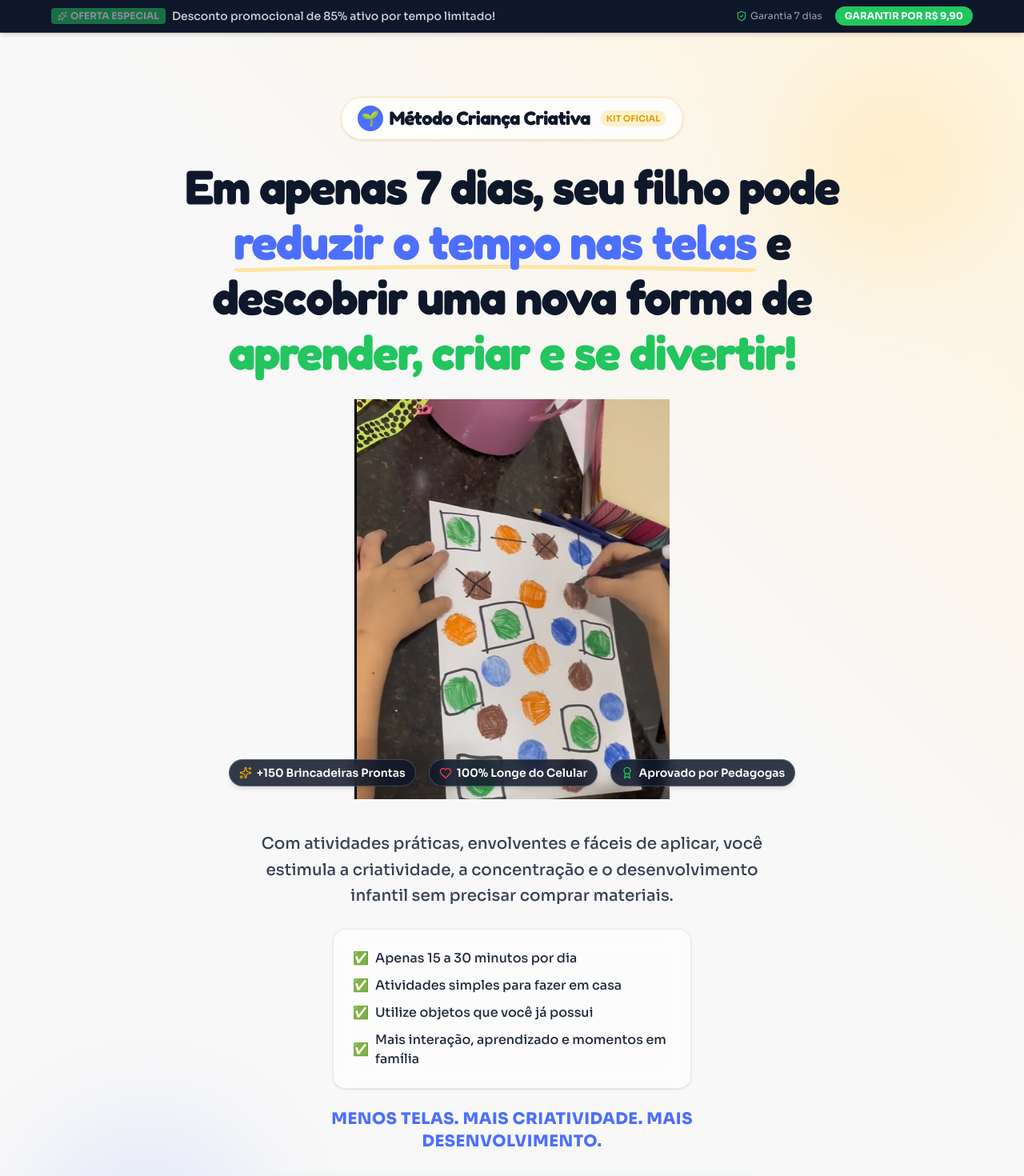
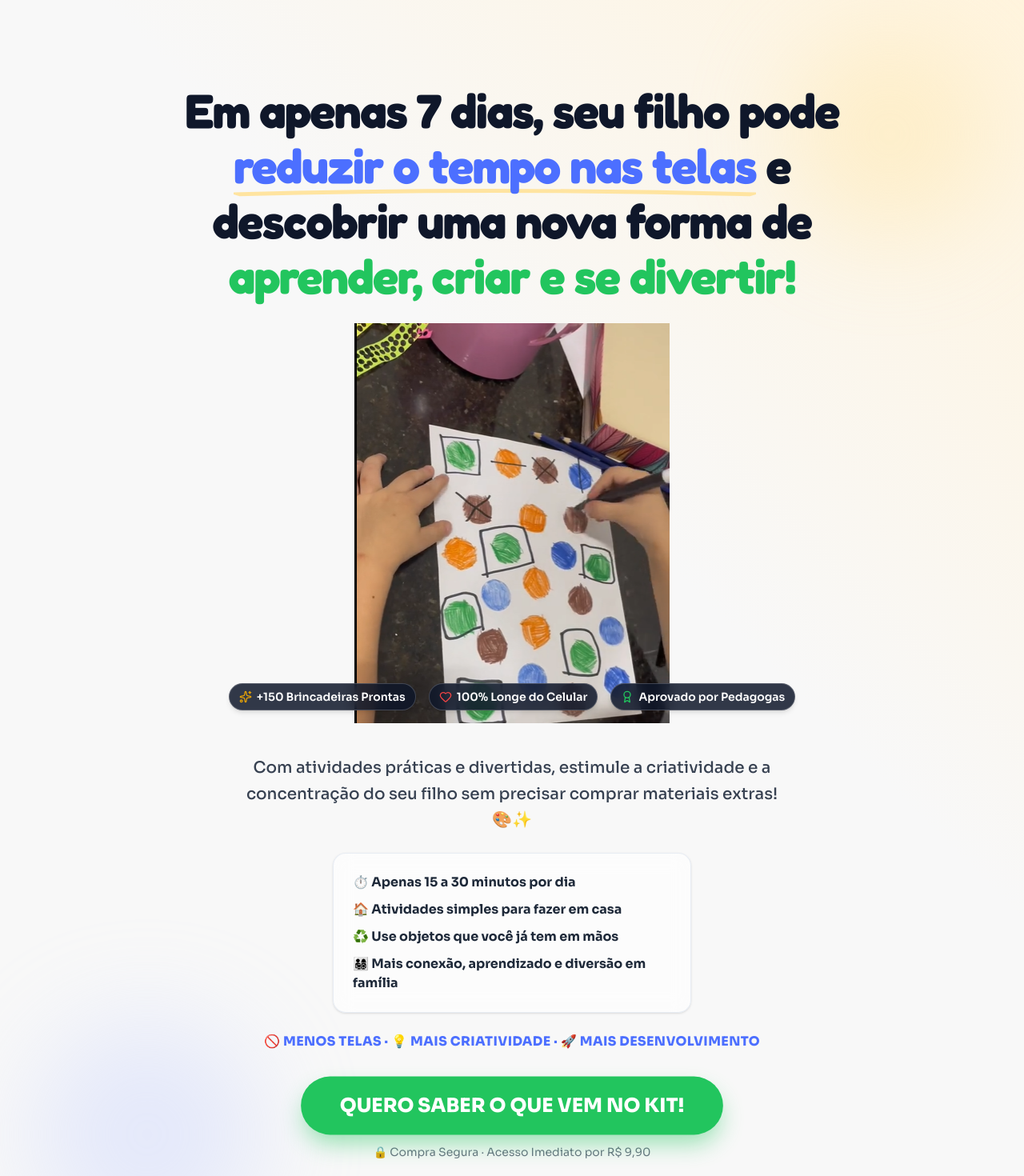
Before and after one commit to Mateus-Santana18/M-todo-Crian-a-Criativa, a React (Vite) app: page / in a window 1280 px wide. Shown: the top 1470 px of the page at 80% size. Built offline with nearby package versions, Linux system fonts and the light colour scheme.

Commit message:
feat: hide NotificationBar, remove post-Hero SectionDivider, optimize benefits list with emojis, and retarget Hero CTA to activities section

```diff
--- a/src/App.tsx
+++ b/src/App.tsx
@@ -4,7 +4,6 @@
  */
 
 import React from 'react';
-import NotificationBar from './components/NotificationBar';
 import Hero from './components/Hero';
 import SectionDivider from './components/SectionDivider';
 import ActivitiesGrid from './components/ActivitiesGrid';
@@ -19,14 +18,9 @@ import Footer from './components/Footer';
 export default function App() {
   return (
     <div className="min-h-screen bg-white text-[#0F172A] font-sans overflow-x-hidden selection:bg-[#4C6FFF] selection:text-white relative">
-      {/* Top Countdown Promotional Header */}
-      <NotificationBar />
-
       <main>
         {/* Hero Section */}
         <Hero />
-
-        <SectionDivider />
 
         {/* Activities Samples Grid */}
         <ActivitiesGrid />
--- a/src/components/Hero.tsx
+++ b/src/components/Hero.tsx
@@ -15,21 +15,8 @@ export default function Hero() {
       <div className="absolute bottom-10 left-10 w-72 h-72 bg-[#C7D2FE] rounded-full blur-3xl opacity-40 pointer-events-none -z-0" />
 
       <div className="max-w-4xl mx-auto text-center relative z-10">
-        {/* Logo Badge */}
-        <div className="inline-flex items-center gap-2 bg-white/80 backdrop-blur px-5 py-2.5 rounded-full shadow-sm border border-[#FFE4A0] mb-6">
-          <div className="w-8 h-8 bg-[#4C6FFF] rounded-full flex items-center justify-center text-white shadow-inner font-bold text-lg">
-            🌱
-          </div>
-          <span className="font-fredoka font-extrabold text-xl md:text-2xl tracking-tight text-[#0F172A]">
-            Método Criança Criativa
-          </span>
-          <span className="bg-[#FFF1CF] text-[#E4A107] text-[11px] font-bold px-2 py-0.5 rounded-full ml-1">
-            KIT OFICIAL
-          </span>
-        </div>
-
         {/* H1 Headline */}
-        <h1 className="font-fredoka text-[2.2rem] sm:text-4xl md:text-5xl lg:text-6xl font-extrabold leading-[1.15] mb-6 text-[#0F172A] tracking-tight max-w-4xl mx-auto">
+        <h1 className="font-fredoka text-[2.2rem] sm:text-4xl md:text-5xl lg:text-6xl font-extrabold leading-[1.15] mb-6 text-[#0F172A] tracking-tight max-w-4xl mx-auto pt-6">
           Em apenas 7 dias, seu filho pode{' '}
           <span className="text-[#4C6FFF] relative inline-block">
             reduzir o tempo nas telas
@@ -66,42 +53,38 @@ export default function Hero() {
         {/* Subtitle / Benefits Section */}
         <div className="text-base sm:text-lg md:text-xl text-[#374151] mb-8 max-w-2xl mx-auto font-medium space-y-6">
           <p className="leading-relaxed">
-            Com atividades práticas, envolventes e fáceis de aplicar, você estimula a criatividade, a concentração e o desenvolvimento infantil sem precisar comprar materiais.
+            Com atividades práticas e divertidas, estimule a criatividade e a concentração do seu filho sem precisar comprar materiais extras! 🎨✨
           </p>
 
           <div className="flex justify-center">
             <div className="inline-flex flex-col text-left gap-2.5 bg-white/60 backdrop-blur-md p-5 sm:p-6 rounded-2xl border border-slate-200/80 shadow-sm max-w-md w-full">
-              <div className="flex items-center gap-2 text-sm sm:text-base text-gray-800">
-                <span className="text-green-500 font-extrabold">✅</span>
-                <span>Apenas 15 a 30 minutos por dia</span>
+              <div className="flex items-center gap-2 text-sm sm:text-base text-gray-800 font-bold">
+                <span>⏱️ Apenas 15 a 30 minutos por dia</span>
               </div>
-              <div className="flex items-center gap-2 text-sm sm:text-base text-gray-800">
-                <span className="text-green-500 font-extrabold">✅</span>
-                <span>Atividades simples para fazer em casa</span>
+              <div className="flex items-center gap-2 text-sm sm:text-base text-gray-800 font-bold">
+                <span>🏠 Atividades simples para fazer em casa</span>
               </div>
-              <div className="flex items-center gap-2 text-sm sm:text-base text-gray-800">
-                <span className="text-green-500 font-extrabold">✅</span>
-                <span>Utilize objetos que você já possui</span>
+              <div className="flex items-center gap-2 text-sm sm:text-base text-gray-800 font-bold">
+                <span>♻️ Use objetos que você já tem em mãos</span>
               </div>
-              <div className="flex items-center gap-2 text-sm sm:text-base text-gray-800">
-                <span className="text-green-500 font-extrabold">✅</span>
-                <span>Mais interação, aprendizado e momentos em família</span>
+              <div className="flex items-center gap-2 text-sm sm:text-base text-gray-800 font-bold">
+                <span>👨‍👩‍👧‍👦 Mais conexão, aprendizado e diversão em família</span>
               </div>
             </div>
           </div>
 
-          <p className="font-extrabold text-[#4C6FFF] tracking-wide text-lg sm:text-xl uppercase">
-            Menos telas. Mais criatividade. Mais desenvolvimento.
+          <p className="font-extrabold text-[#4C6FFF] tracking-wide text-sm sm:text-base uppercase">
+            🚫 Menos Telas · 💡 Mais Criatividade · 🚀 Mais Desenvolvimento
           </p>
         </div>
 
         {/* CTA Button */}
         <div className="flex flex-col items-center gap-3">
           <a
-            href="#comparativo"
+            href="#sec-atividades"
             className="inline-block bg-[#22c55e] hover:bg-[#16a34a] text-white font-extrabold text-lg sm:text-xl md:text-2xl py-4 sm:py-5 px-8 sm:px-12 rounded-full transition-all duration-300 shadow-xl hover:shadow-2xl cta-pulse hover:-translate-y-1 active:translate-y-0 uppercase"
           >
-            Quero o kit método criança criativa
+            quero saber o que vem no kit!
           </a>
           <span className="text-xs sm:text-sm text-gray-500 flex items-center gap-1">
             🔒 Compra Segura · Acesso Imediato por R$ 9,90
```
